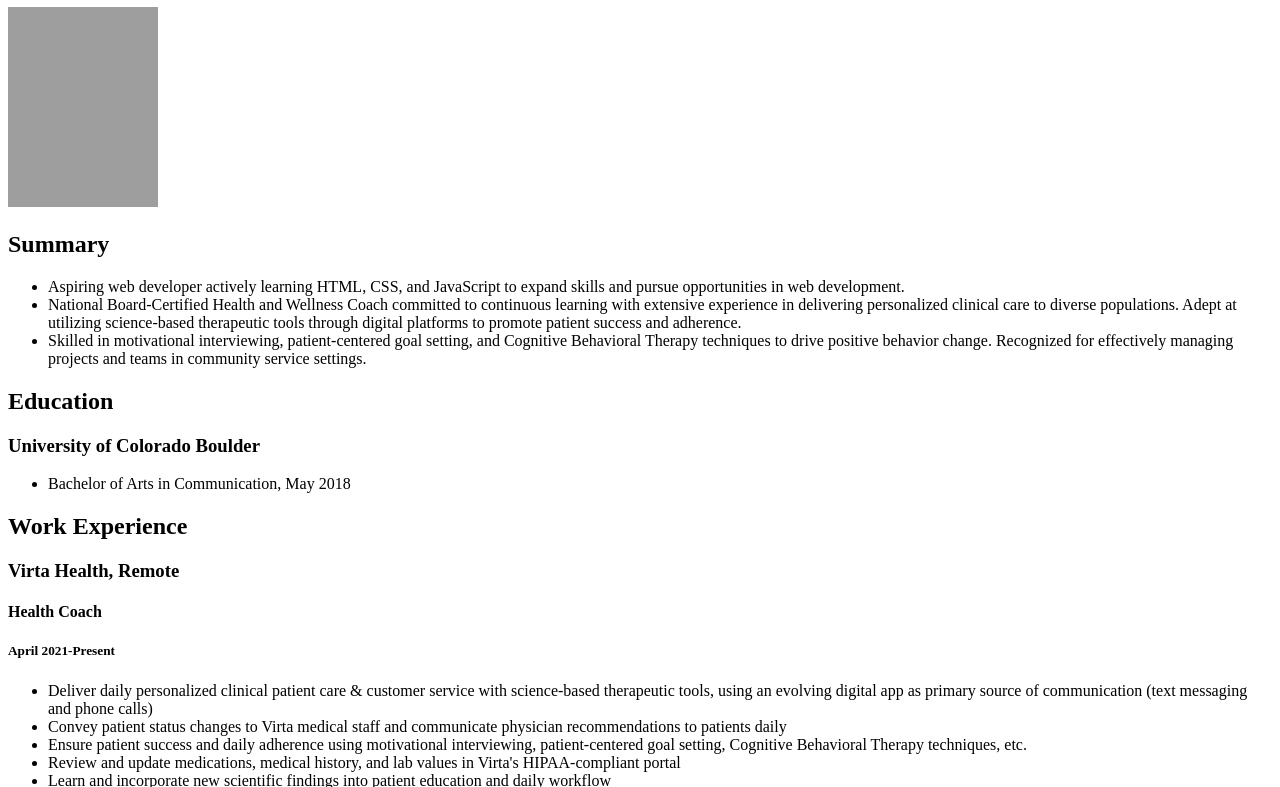
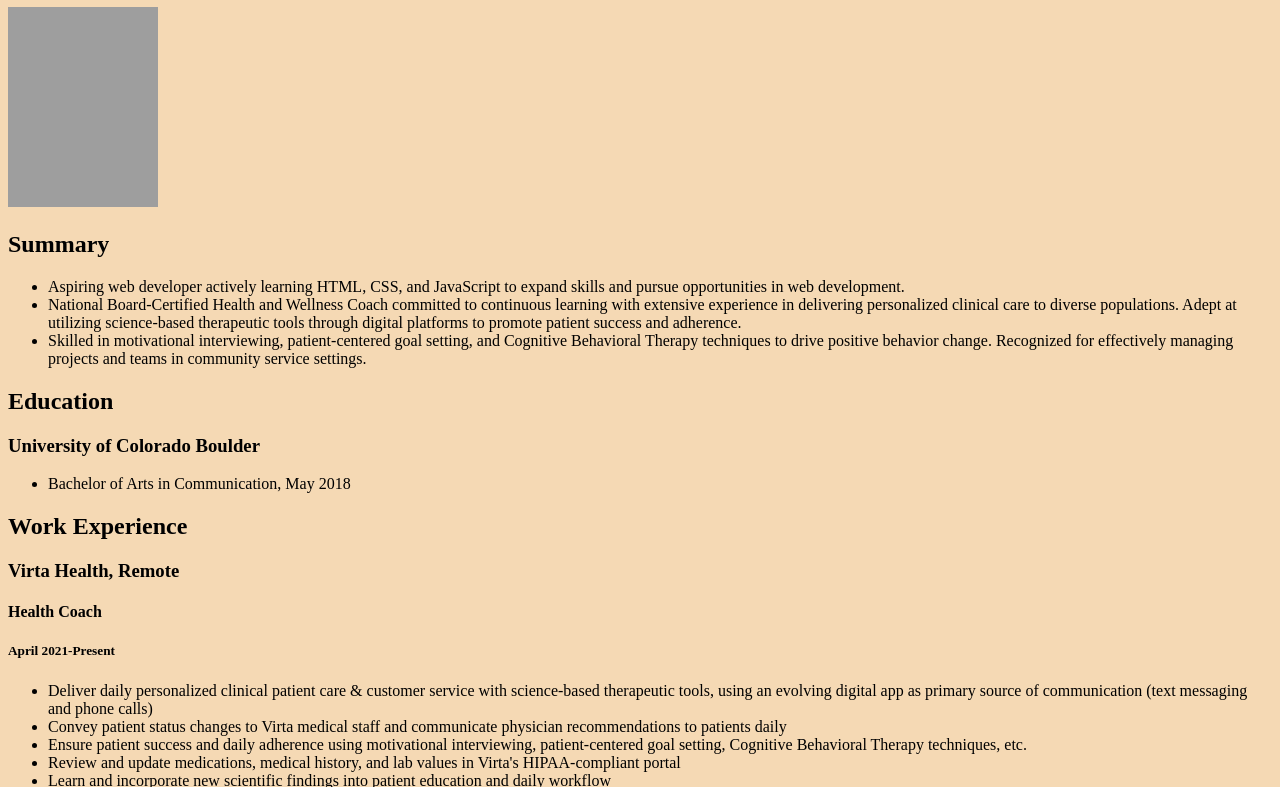
Before and after one commit to keho1495/resume, a plain HTML site: page index.html in a window 1280 px wide. Shown: the part 73-860 px from the top of the page. Drawn offline with Linux system fonts and the light colour scheme; grey boxes are pictures that could not be loaded.

Commit message:
Update index.html

```diff
--- a/index.html
+++ b/index.html
@@ -1,5 +1,8 @@
 <!DOCTYPE html>
 <head>
+     <style>
+        html{background:rgb(245, 217, 180)}
+    </style>
     <meta charset="UTF-8">
     <title> Keleigh's Resume </title>
 </head>
```
